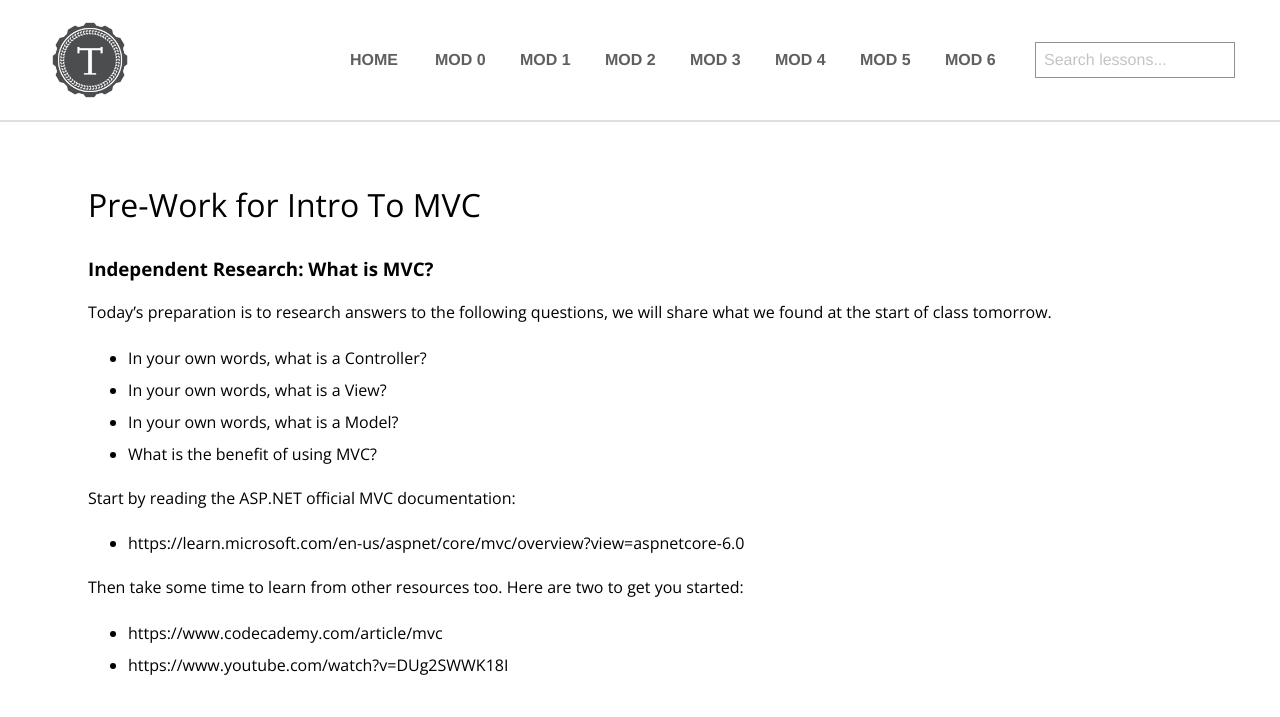
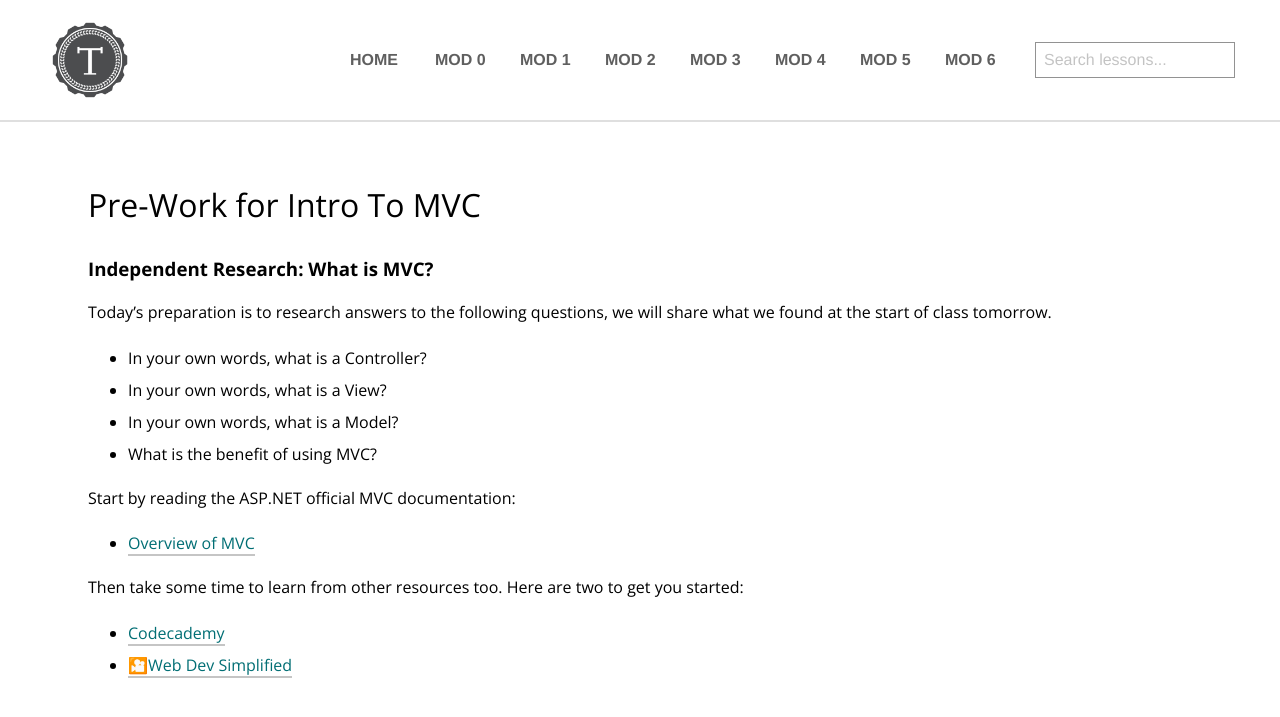
Before and after one commit to turingschool/launch-curriculum, a Jekyll site: the page built from module3/preparation/Week2/IntroToMVC.md, in a window 1280 px wide, cut to the strip 0-896 px from the top of the page. Shown: the top 717 px of the strip. Built offline with Jekyll 4.4.1, drawn with Linux system fonts in a browser that asks for light colours; nearby versions of some CDN libraries; comment, search, counter and statistics services are not loaded.

Commit message:
Update prep

```diff
--- a/module3/preparation/Week2/IntroToMVC.md
+++ b/module3/preparation/Week2/IntroToMVC.md
@@ -13,8 +13,8 @@ Today's preparation is to research answers to the following questions, we will s
 * What is the benefit of using MVC?
 
 Start by reading the ASP.NET official MVC documentation:
-* https://learn.microsoft.com/en-us/aspnet/core/mvc/overview?view=aspnetcore-6.0
+* [Overview of MVC](https://learn.microsoft.com/en-us/aspnet/core/mvc/overview?view=aspnetcore-6.0)
 
 Then take some time to learn from other resources too. Here are two to get you started:
-* https://www.codecademy.com/article/mvc
-* https://www.youtube.com/watch?v=DUg2SWWK18I
+* [Codecademy](https://www.codecademy.com/article/mvc)
+* [🎦Web Dev Simplified](https://www.youtube.com/watch?v=DUg2SWWK18I)
```
